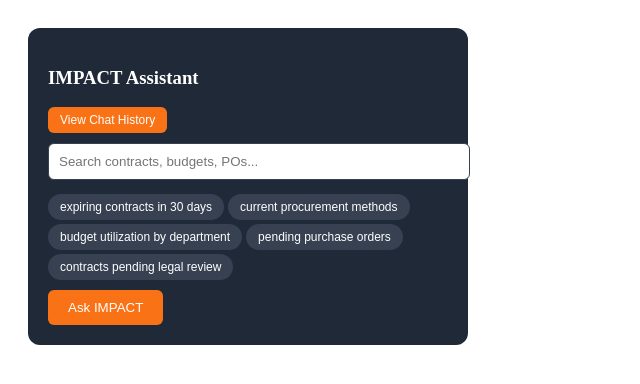
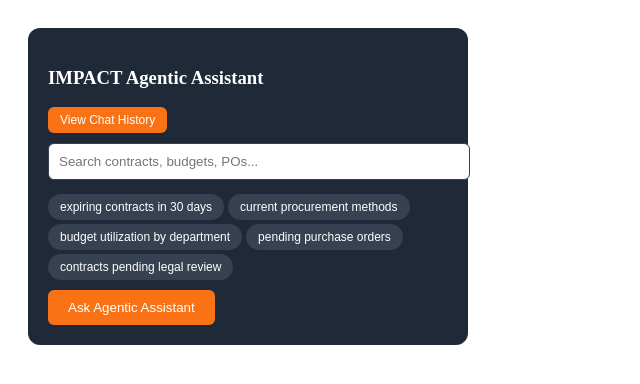
Before and after one commit to Wavonics/impact-dashboard-ui-react, a React (Create React App) app: page /assistant in a window 1280 px wide. Shown: the top 384 px of the page, without its empty margins (0-640 px from the left). Built offline with nearby package versions, Linux system fonts and the light colour scheme.

Commit message:
Update ImpactAssistant.jsx

```diff
--- a/src/components/ImpactAssistant.jsx
+++ b/src/components/ImpactAssistant.jsx
@@ -1,7 +1,7 @@
 // src/components/ImpactAssistant.jsx
 import React, { useState, useEffect } from 'react';
 
-export default function ImpactAssistant({ style = {}, buttonLabel = 'Ask IMPACT' }) {
+export default function ImpactAssistant({ style = {}, buttonLabel = 'Ask Agentic Assistant' }) {
   const [query, setQuery] = useState('');
   const [loading, setLoading] = useState(false);
   const [responses, setResponses] = useState([]);
@@ -91,9 +91,9 @@ export default function ImpactAssistant({ style = {}, buttonLabel = 'Ask IMPACT'
   };
 
   return (
-    <div style={{ flex: 1, padding: '20px' }}> {/* ✅ inherits flex from App.js layout */}
+    <div style={{ flex: 1, padding: '20px' }}>
       <div style={containerStyle}>
-        <h3>IMPACT Assistant</h3>
+        <h3>IMPACT Agentic Assistant</h3>
         <button onClick={() => setViewHistory(!viewHistory)} style={toggleButton}>
           {viewHistory ? 'Switch to Input' : 'View Chat History'}
         </button>
```
